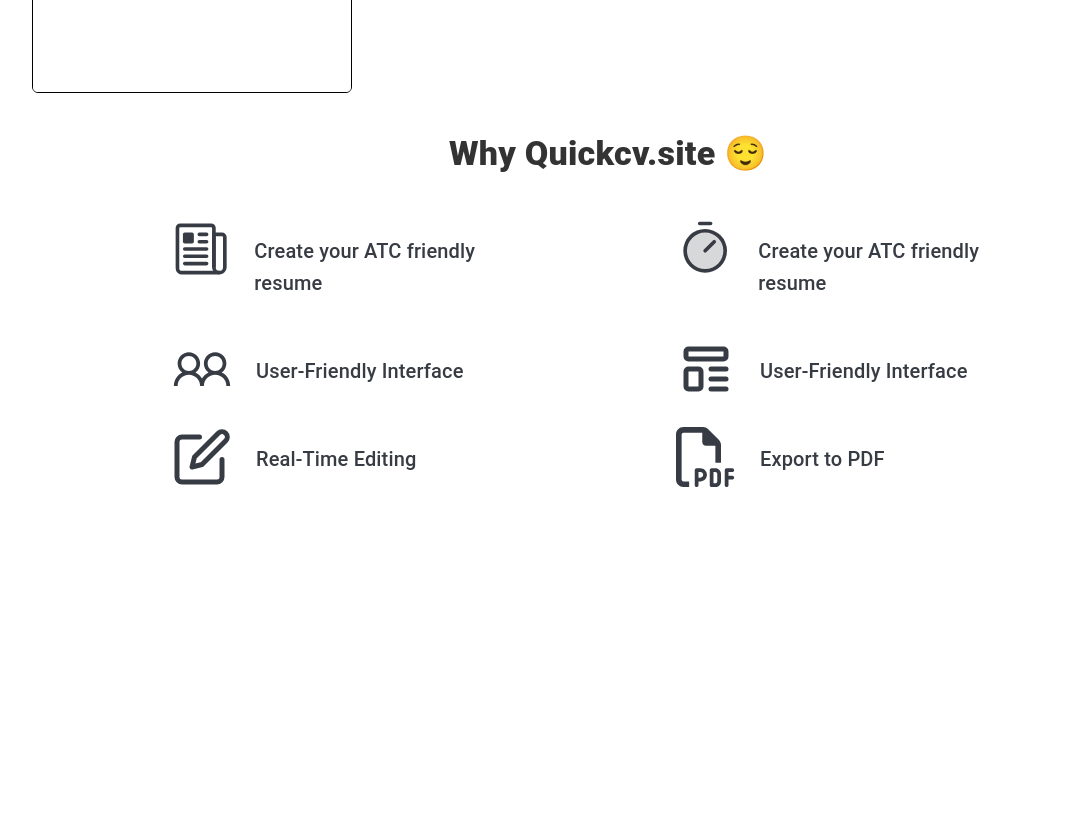
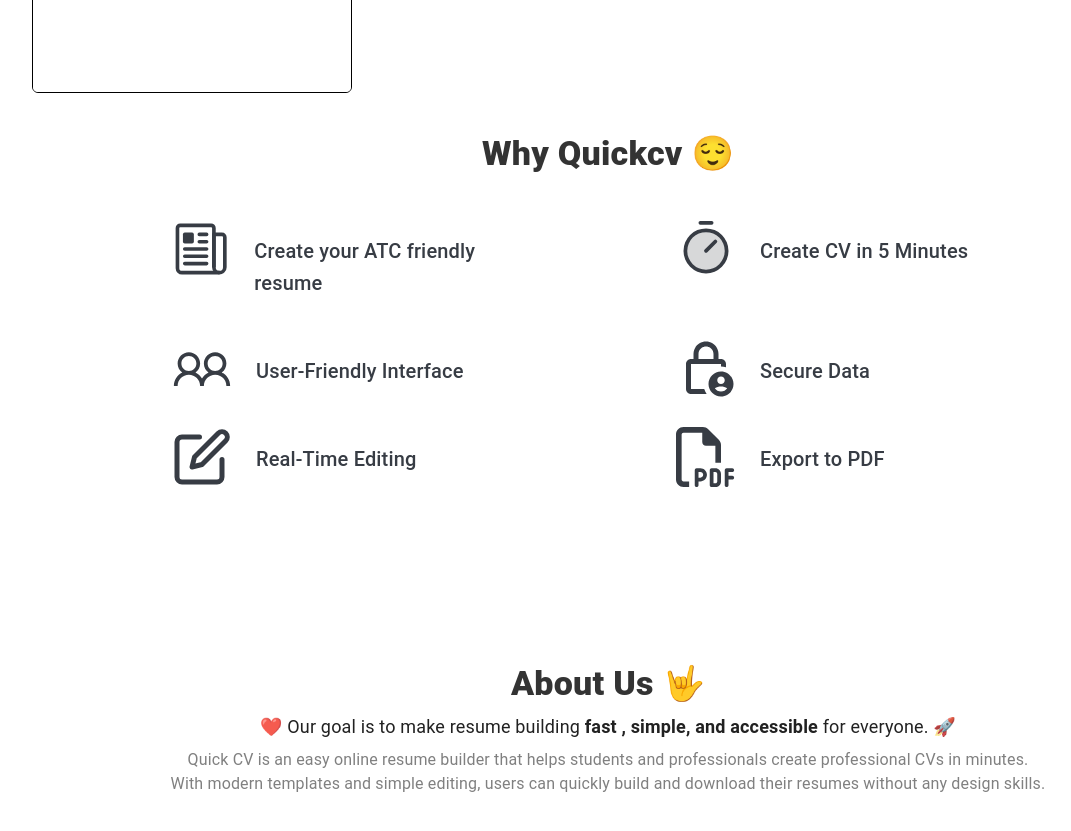
Before and after one commit to YITO-org/quick-cv-ui, a React (Vite) app: page / in a window 1280 px wide. Shown: the part 1940-2771 px from the top of the page, without its empty margins (32-1103 px from the left). Before the commit the page ends 2523 px from the top, so only its background shows below. Built offline with nearby package versions, Linux system fonts and the light colour scheme; no server answers.

Commit message:
In landing page new about us added.

```diff
--- a/src/screens/landingPage.tsx
+++ b/src/screens/landingPage.tsx
@@ -10,9 +10,9 @@ import AppBar from '@mui/material/AppBar';
 import { IoNewspaperOutline } from "react-icons/io5";
 import { PiTimerDuotone } from "react-icons/pi";
 import { LiaUserFriendsSolid } from "react-icons/lia";
-import { TbTemplate } from "react-icons/tb";
 import { FiEdit } from "react-icons/fi";
 import { FaRegFilePdf } from "react-icons/fa6";
+import { MdOutlineLockPerson } from "react-icons/md";
 import resumeOneImage from "../utils/images/resumeOneImage.png"
 import resumeTwoImage from "../utils/images/resumeTwoImage.png"
 import resumeThreeImage from "../utils/images/resumeThreeImage.png"
@@ -21,8 +21,8 @@ import resumeFourImage from "../utils/images/resumeFourImage.png"
 
 // video
 import dashboardVideo from "../utils/images/dashboard-video_.mp4"
+import "../utils/images/resumeFourImage.png";
 import { landingPageResumeCount } from "../actions/landingPageActions";
-
 
 let LandingPage : React.FC<any> = (props)=>{
 
@@ -55,7 +55,7 @@ let LandingPage : React.FC<any> = (props)=>{
 
   // return(
   //     <React.Fragment>
-  //         <div className="p-5 m-4">
+  //         <div classNameName="p-5 m-4">
   //               <Box>
   //               <Typography variant='h3' fontWeight={600}>Quick CV</Typography>
   //                 <Typography>Create Your ATC Friendly Resume, Just in five minutes.</Typography>
@@ -143,7 +143,6 @@ let LandingPage : React.FC<any> = (props)=>{
               </Box>
             </Container>
 
-
       <Container maxWidth='lg' sx={{my : 5 }} >
 
         <Typography mt={2.5} mb={0.5} textAlign='center' variant='h4' fontWeight={900} color='#333' > Free Resume Templates </Typography>
@@ -164,61 +163,16 @@ let LandingPage : React.FC<any> = (props)=>{
             justifyContent={{ xs : 'center' , sm : 'center' , md : 'flex-start' , lg : 'flex-start' , xl : 'flex-start' }}
             alignItems={{ xs: 'center', sm: 'center', md: 'flex-start', lg: 'flex-start', xl: 'flex-start' }}
         >
-
-            <img src={templates['Template-1']}
-              width={320} height={350}
-              className="img-fluid rounded" style={{ border: "1px solid black", borderWidth: '1px' }} />
-
-
-            <img src={templates['Template-2']}
-              width={320} height={350}
-              className="img-fluid rounded" style={{ border: "1px solid black", borderWidth: '1px' }} />
-
-
-            <img src={templates['Template-3']}
-              width={320} height={350}
-              className="img-fluid rounded" style={{ border: "1px solid black", borderWidth: '1px' }} />
-
-            <img src={templates['Template-4']}
-              width={320} height={350}
-              className="img-fluid rounded" style={{ border: "1px solid black", borderWidth: '1px' }} />
-
-            </Stack>
-
-            {/* old code */}
-
-        {/* <Grid container rowSpacing={4}
-        // justifyContent='center' alignItems='center'
-        direction='row' >
-
-            <Grid item lg={4} xl={4} >
-                <img src={templates['Template-1']}
-                  width={320} height={350}
-                  className="img-fluid rounded" style={{ border:  "1px solid black",borderWidth: '1px' }} />
-          </Grid>
-
-          <Grid item lg={4} xl={4}>
-                <img src={templates['Template-2']}
-                  width={320} height={350}
-                  className="img-fluid rounded" style={{ border: "1px solid black", borderWidth: '1px' }} />
-          </Grid>
-
-          <Grid item lg={4} xl={4} >
-                <img src={templates['Template-3']}
-                  width={320} height={350}
-                  className="img-fluid rounded" style={{ border: "1px solid black", borderWidth: '1px' }} />
-          </Grid>
-
-
-          <Grid item lg={4} xl={4} >
-            <img src={templates['Template-4']}
-              width={320} height={350}
-              className="img-fluid rounded" style={{ border: "1px solid black", borderWidth: '1px' }} />
-          </Grid>
-
-          </Grid> */}
+              {
+                Object.keys(templates).map((e:any,index:number)=>
+                      <img key={index} src={templates[e]} width={320} height={350}
+                      className="img-fluid rounded" style={{ border: "1px solid black", borderWidth: '1px' }} />
+                )
+              }
+        </Stack>
 
         </Container>
+
 
       <CssBaseline />
 
@@ -234,7 +188,8 @@ let LandingPage : React.FC<any> = (props)=>{
                   }
                 }}
             >
-        <Typography mt={5} mb={4} textAlign='center' variant='h4' fontWeight={900} color='#333'> Why Quickcv.site 😌 </Typography>
+
+        <Typography mt={5} mb={4} textAlign='center' variant='h4' fontWeight={900} color='#333'> Why Quickcv 😌 </Typography>
               <Grid container columnSpacing={12} mb={10} >
                   <Grid item xl={6} sm={12} md={12} lg={6} xs={12} >
                       <Box bgcolor='white' color='#373c44' pr={2.5} pl={2.5} pt={1.5} pb={1.5} borderRadius={1} fontWeight={500} display='flex' gap={2} >
@@ -246,7 +201,7 @@ let LandingPage : React.FC<any> = (props)=>{
                   <Grid item xl={6} sm={12} md={12} lg={6} xs={12} >
                     <Box bgcolor='white' color='#373c44' pr={2.5} pl={2.5} pt={1.5} pb={1.5} borderRadius={1} fontWeight={500} display='flex' gap={2} >
                             <PiTimerDuotone style={{ fontSize: 60 }} />
-                            <Typography variant='h6' my={2} ml={1}>Create your ATC friendly resume</Typography>
+                            <Typography variant='h6' my={2} ml={1}>Create CV in 5 Minutes</Typography>
                     </Box>
                   </Grid>
 
@@ -259,8 +214,8 @@ let LandingPage : React.FC<any> = (props)=>{
 
           <Grid item xl={6} sm={12} md={12} lg={6} xs={12} >
             <Box bgcolor='white' color='#373c44' pr={2.5} pl={2.5} pt={1.5} pb={1.5} borderRadius={1} fontWeight={500} display='flex' gap={2} >
-                      <TbTemplate style={{ fontSize: 60 }} />
-                      <Typography variant='h6' my={2} ml={1}>User-Friendly Interface</Typography>
+                      <MdOutlineLockPerson style={{ fontSize: 60 }} />
+                      <Typography variant='h6' my={2} ml={1}>Secure Data</Typography>
                     </Box>
                 </Grid>
 
@@ -281,6 +236,21 @@ let LandingPage : React.FC<any> = (props)=>{
 
               </Grid>
 
+                <CssBaseline />
+
+              <Typography mt={20} mb={1} textAlign='center' variant='h4' fontWeight={900} color='#333'> About Us 🤟 </Typography>
+
+                <Typography textAlign='center'mb={1} fontSize={18} >
+                  ❤️ Our goal is to make resume building <strong>  fast , simple, and accessible </strong> for everyone. 🚀
+                </Typography>
+
+                  <Typography textAlign={'center'} color={'gray'}>
+                    Quick CV is an easy online resume builder that helps students and professionals create professional CVs in minutes.
+                  </Typography>
+
+                <Typography textAlign={'center'} color={'gray'} mb={8} >
+                  With modern templates and simple editing, users can quickly build and download their resumes without any design skills.
+                </Typography>
 
             </Container>
 
```
